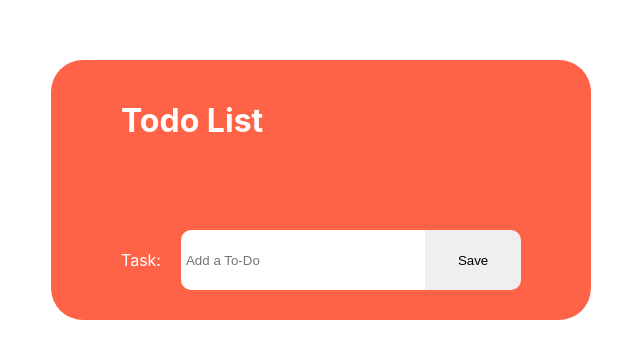
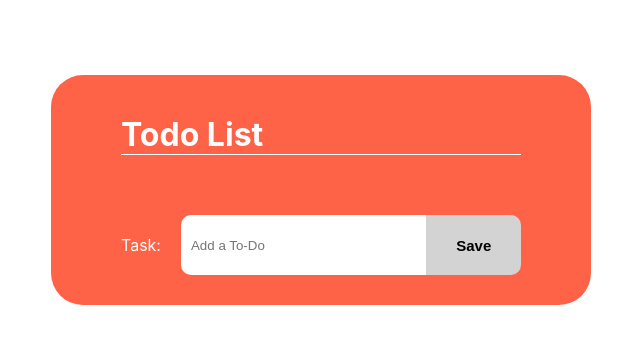
Before and after one commit to derekwidmer/TodoList, a React (Create React App) app: page / in a window 1280 px wide. Shown: the part 190-548 px from the top of the page, without its empty margins (319-959 px from the left). Built offline with nearby package versions, Linux system fonts and the light colour scheme.

Commit message:
Changed form styles

```diff
--- a/src/NewTodoForm.css
+++ b/src/NewTodoForm.css
@@ -19,6 +19,7 @@
     border-bottom-right-radius: 0;
     border: none;
     padding: 5px;
+    padding-left: 10px;
 }
 
 .NewTodoForm button {
@@ -30,4 +31,8 @@
     border-bottom-left-radius: 0;
     border: none;
     padding: 5px;
+    background-color: lightgray;
+    color:black;
+    font-weight: 700;
+    font-size: 15px
 }
--- a/src/Todo.css
+++ b/src/Todo.css
@@ -1,5 +1,4 @@
 .Todo {
-    border-top: 1px solid white;
     width: 400px;
     display: flex;
 }
--- a/src/TodoList.css
+++ b/src/TodoList.css
@@ -13,9 +13,10 @@
 
 .TodoList-title {
     text-align: left;
-    margin-bottom: 20px;
-    margin-left: 50px;
+    margin: 20px 50px;
     align-self: flex-start;
+    width: 80%;
+    border-bottom: 1px solid white;
 }
 
 .TodoList-items {
@@ -24,5 +25,4 @@
     align-items: center;
     height: 90%;
     list-style: none;
-    margin: 15px 0;
 }
```
